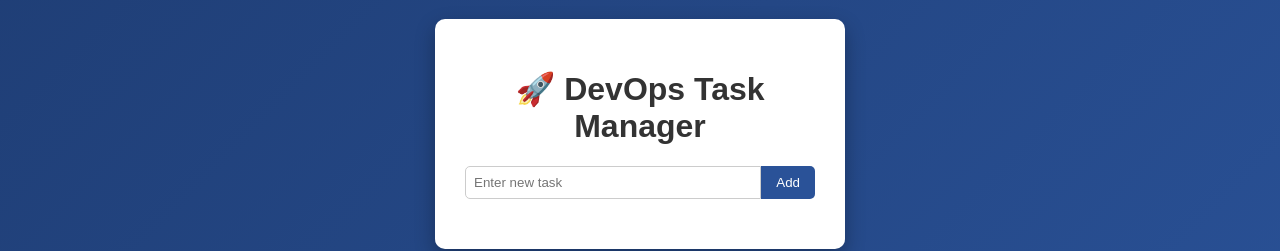
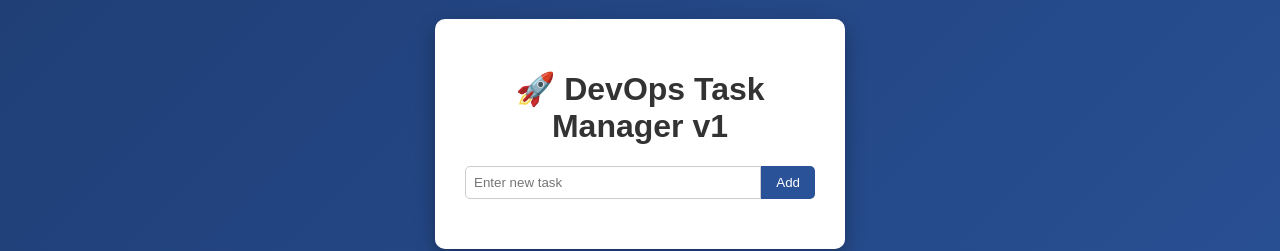
Before and after one commit to KhalilAhmadPK/Static_Task_Manager, a plain HTML site: page index.html in a window 1280 px wide. Shown: the part 266-517 px from the top of the page. Drawn offline with Linux system fonts and the light colour scheme.

Commit message:
Update index.html

```diff
--- a/index.html
+++ b/index.html
@@ -77,7 +77,7 @@ li {
 <body>
 
 <div class="container">
-    <h1>🚀 DevOps Task Manager</h1>
+    <h1>🚀 DevOps Task Manager v1</h1>
 
     <div class="input-section">
         <input type="text" id="taskInput" placeholder="Enter new task">
```
